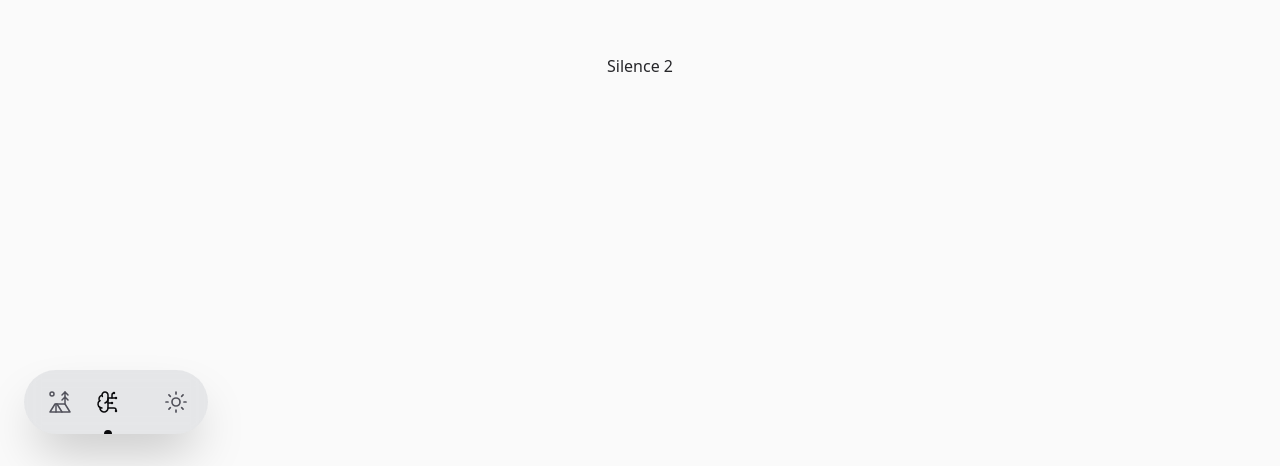
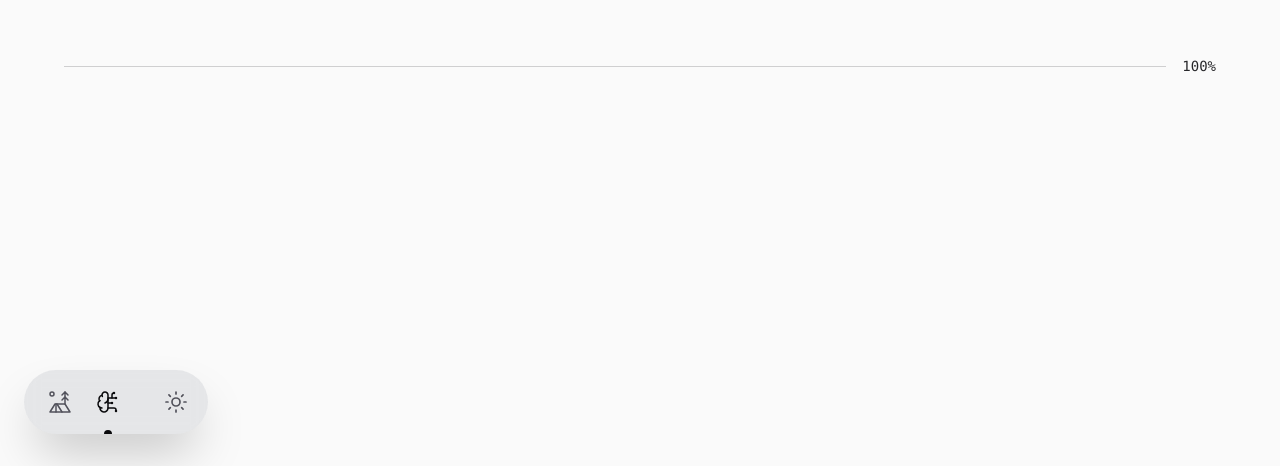
Before and after one commit to adamplesnik/scroll-driven-showcase, a React (Vite) app: page /test in a window 1280 px wide. Shown: the part 334-800 px from the top of the page. Built offline with nearby package versions, Linux system fonts and the light colour scheme; what @adam.plesnik/tailwindcss-scroll-driven-animations would draw is missing.

Commit message:
Add new components

```diff
--- /dev/null
+++ b/src/components/TimelineMarker.tsx
@@ -0,0 +1,23 @@
+import { HTMLAttributes } from 'react'
+import { addWithSpace } from '../utils/addWithSpace'
+
+const TimelineMarker = ({
+  textStart = undefined,
+  textEnd = undefined,
+  className,
+}: TimelineMarkerProps) => {
+  return (
+    <div className={'flex items-center gap-4' + addWithSpace(className)}>
+      {textStart && <span className="font-mono text-sm font-semibold">{textStart}</span>}
+      <div className="h-px flex-1 bg-current opacity-20"></div>
+      {textEnd && <span className="font-mono text-sm">{textEnd}</span>}
+    </div>
+  )
+}
+
+export type TimelineMarkerProps = {
+  textStart?: string | undefined
+  textEnd?: string | undefined
+} & HTMLAttributes<HTMLDivElement>
+
+export default TimelineMarker
--- /dev/null
+++ b/src/layouts/CenterLayout.tsx
@@ -0,0 +1,14 @@
+import { HTMLAttributes } from 'react'
+import { addWithSpace } from '../utils/addWithSpace'
+
+const CenterLayout = ({ children, className }: HTMLAttributes<HTMLDivElement>) => {
+  return (
+    <div
+      className={'mx-auto w-full max-w-screen-xl px-4 sm:px-8 md:px-16' + addWithSpace(className)}
+    >
+      {children}
+    </div>
+  )
+}
+
+export default CenterLayout
--- a/src/pages/Test.tsx
+++ b/src/pages/Test.tsx
@@ -1,9 +1,12 @@
 import BaseWithNav from '../layouts/BaseWithNav'
+import TextAppear from '../partials/TextAppear'
 
 function Home() {
   return (
     <BaseWithNav>
-      <div className="flex h-dvh w-full items-center justify-center">Silence 2</div>
+      <div className="flex h-dvh w-full items-center justify-center">
+        <TextAppear />
+      </div>
     </BaseWithNav>
   )
 }
--- /dev/null
+++ b/src/partials/TextAppear.tsx
@@ -0,0 +1,12 @@
+import TimelineMarker from '../components/TimelineMarker'
+import CenterLayout from '../layouts/CenterLayout'
+
+const TextAppear = () => {
+  return (
+    <CenterLayout>
+      <TimelineMarker textEnd="100%" />
+    </CenterLayout>
+  )
+}
+
+export default TextAppear
```
